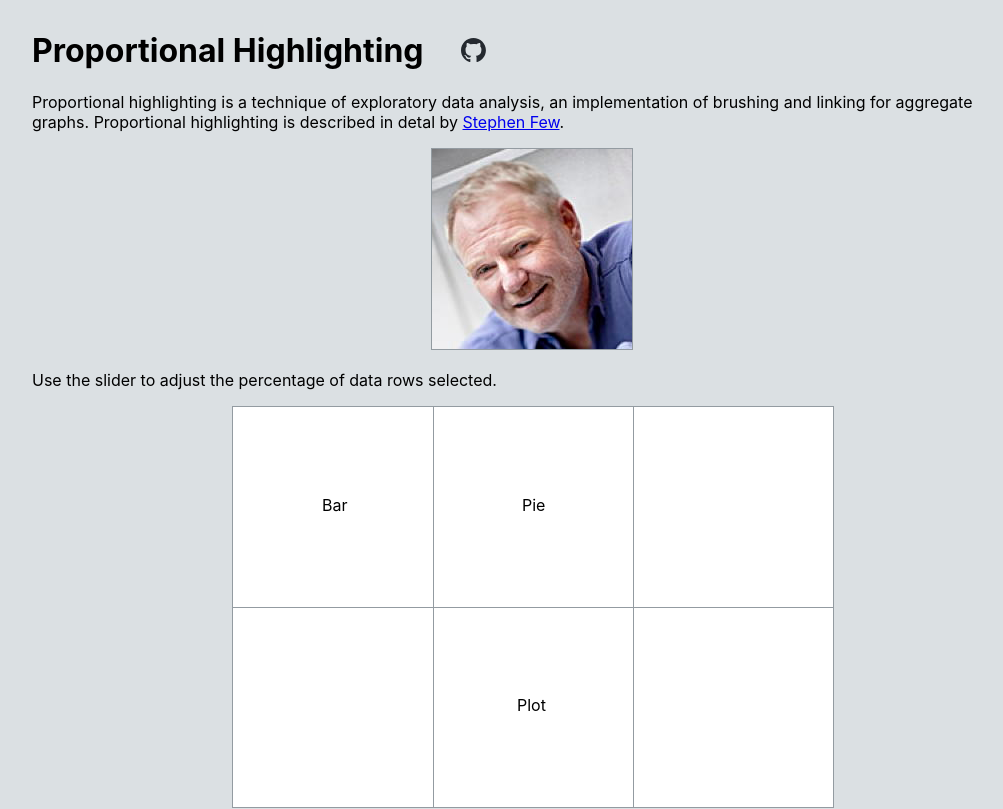
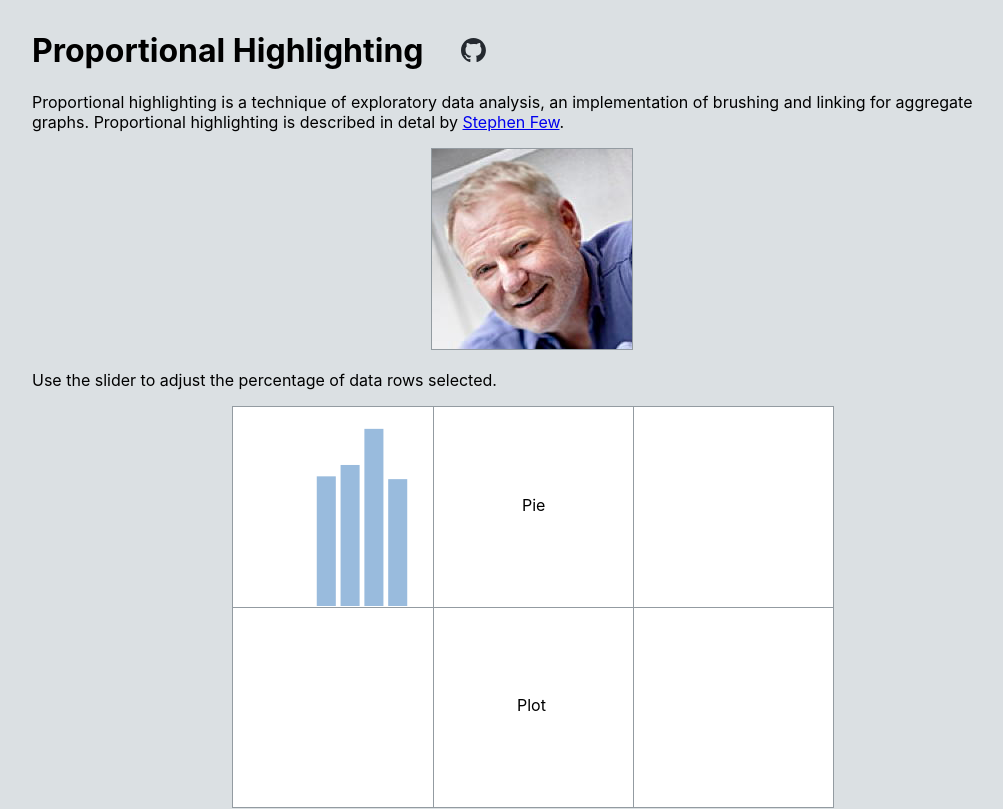
Before and after one commit to hemanrobinson/proportional-highlighting, a React (Create React App) app: page / in a window 1280 px wide. Shown: the top 809 px of the page, without its empty margins (108-1111 px from the left). Built offline with nearby package versions, Linux system fonts and the light colour scheme.

Commit message:
got some bars!

```diff
--- a/src/Bar.js
+++ b/src/Bar.js
@@ -80,13 +80,9 @@ Bar.yMargin = 0.05;
  * @param  {Box}     padding    padding
  * @param  {D3Scale} xScale     X scale
  * @param  {D3Scale} yScale     Y scale
- * @param  {Array}   xDomain0   Initial X domain
- * @param  {Array}   yDomain0   Initial Y domain
- * @param  {string}  xLabel     X axis label
- * @param  {string}  yLabel     Y axis label
  * @param  {Array}   bars       bars
  */
-Bar.draw = ( selection, x, y, width, height, margin, padding, xScale, yScale, xDomain0, yDomain0, xLabel, yLabel, bars ) => {
+Bar.draw = ( selection, x, y, width, height, margin, padding, xScale, yScale, bars ) => {
 
     // Initialization.
     const top  = margin.top    + padding.top,
@@ -94,26 +90,17 @@ Bar.draw = ( selection, x, y, width, height, margin, padding, xScale, yScale, xD
         bottom = margin.bottom + padding.bottom,
         left   = margin.left   + padding.left;
 
-    selection.selectAll( "text" ).remove();
-    selection
-        .append( "text" )
-        .attr( "x", width / 2 - 10 )
-        .attr( "y", height / 2 + 5 )
-        .attr( "fill", "black" )
-        .text( "Bar" );
-
     // Draw the bars.
-    let yScale1 = yScale;
     const n = bars.length,
         maxLength = d3.max( bars.slice( 0, n - 1 ), d => d[ 1 ]);
-    d3.select( "#Bar" ).selectAll( "rect" )
+    selection.selectAll( "rect" )
         .data( bars )
         .enter()
         .append( "rect" )
         .attr( "x", ( d ) => xScale( d[ 0 ]))
-        .attr( "y", ( d ) => yScale1( d[ 1 ]))
+        .attr( "y", ( d ) => yScale( d[ 1 ]))
         .attr( "width", xScale.bandwidth())
-        .attr( "height", ( d ) => (( xScale.domain().indexOf( d[ 0 ]) >= 0 ) ? Math.max( 0, height - yScale1( d[ 1 ])) : 0 ))
+        .attr( "height", ( d ) => (( xScale.domain().indexOf( d[ 0 ]) >= 0 ) ? Math.max( 0, height - yScale( d[ 1 ])) : 0 ))
         .style( "fill", "#99bbdd" );
 };
 
--- a/src/Matrix.js
+++ b/src/Matrix.js
@@ -110,7 +110,13 @@ Matrix.draw = ( ref, width, height, i, j, selectedRows, isDrawingGrid ) => {
 
     // Initialization.  If no context, do nothing.
     const nColumns = 3,
-        nRows = 2;
+        nRows = 2,
+        padding = { top: 20, right: 20, bottom: 0, left: 20 },
+        margin = { top: 0, right: 0, bottom: 120, left: 60 },
+        top    = margin.top    + padding.top,
+        right  = margin.right  + padding.right,
+        bottom = margin.bottom + padding.bottom,
+        left   = margin.left   + padding.left;
     if( !ref ) {
         return;
     }
@@ -119,6 +125,11 @@ Matrix.draw = ( ref, width, height, i, j, selectedRows, isDrawingGrid ) => {
     if( !g ) {
         return;
     }
+
+    // Calculate the bars.
+    let data = Data.getValues(),
+        bars;
+    bars = Array.from( d3.rollup( data, v => d3.sum( v, d => d[ 1 ]), d => d[ 0 ]));
 
     // Draws a graph.
     let drawGraph = ( ref, width, height, i, j, selectedRows ) => {
@@ -129,11 +140,31 @@ Matrix.draw = ( ref, width, height, i, j, selectedRows, isDrawingGrid ) => {
         let k = i + 3 * j;
         const svg = d3.select( ref.current.childNodes[ 1 ]);
         let selection = d3.select( svg.node().firstChild.childNodes[ k ]);
+        let xDomain0,
+            yDomain0,
+            xScale,
+            yScale;
+        const nData = Data.getValues().length;
+
+        // Get the scales.
+        yScale = d3.scaleLinear()
+          .domain( Data.getDomain( nData, 1 ))
+          .range([ height, 0]);
+
+        // Set the X domain.
+        xDomain0 = bars.map( x => x[ 0 ]);
+        xScale = d3.scaleBand().domain( xDomain0 ).range([ left, width - right ]).padding( 0.2 );
+
+        // Get the Y scale.
+        yDomain0 = [ 0, ( 1 + Bar.yMargin ) * d3.max( bars, d => d[ 1 ])];
+        yScale = d3.scaleLinear()
+            .domain( yDomain0 )
+            .range([ height - bottom, top ]);
 
         // Draw the graph.
         switch( k ) {
             case 0:
-                Bar.draw( selection, x, y, width, height, {}, {}, { bandwidth: () => {}}, {}, {}, {}, {}, {}, []);
+                Bar.draw( selection, x, y, width, height, margin, padding, xScale, yScale, bars );
                 break;
             case 1:
                 Pie.draw( selection, x, y, width, height, undefined, undefined );
```
Also changed, not shown: 1 other file (tests, documents, lock files or other folders).
